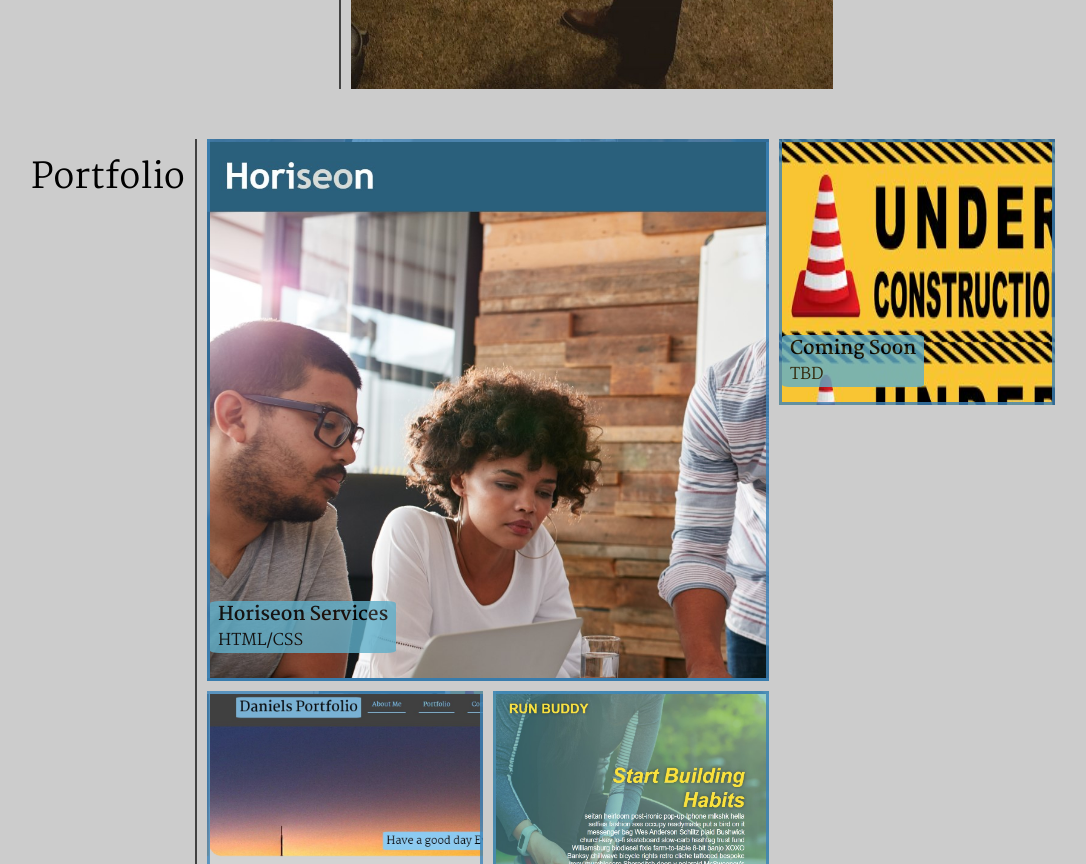
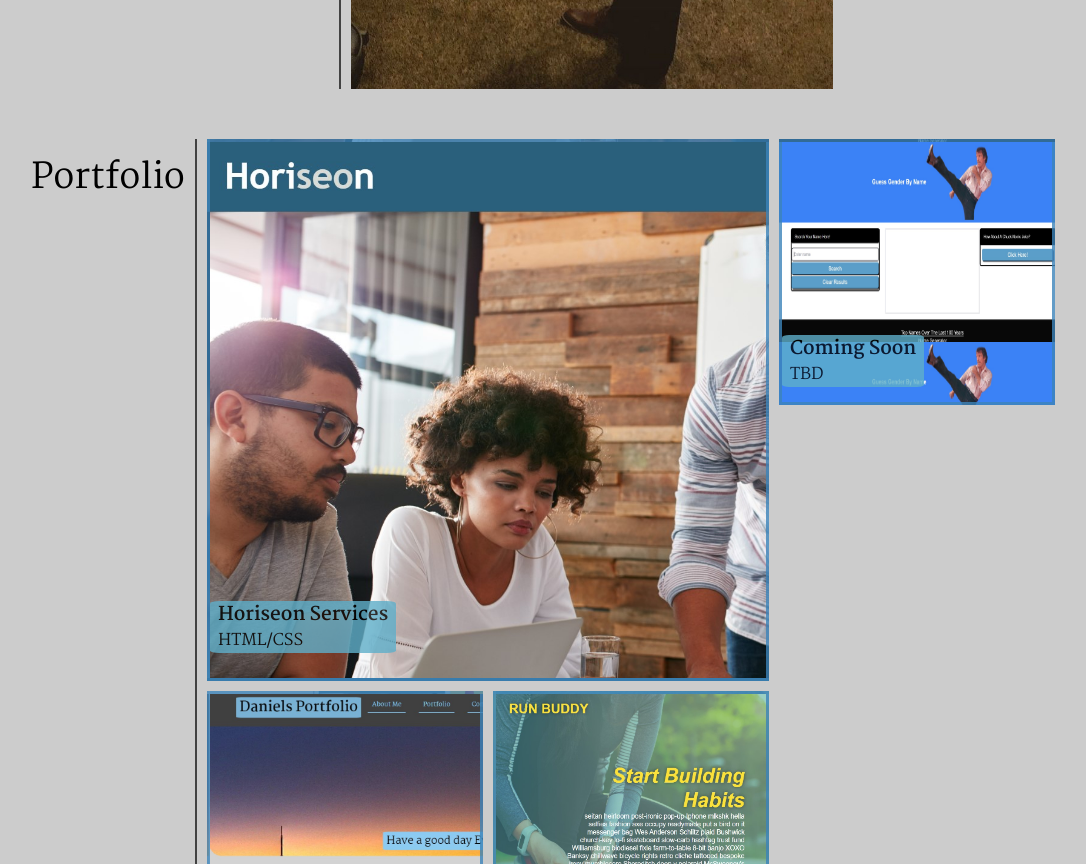
Before and after one commit to DanielOrnelas01/dans-portfolio, a plain HTML site: page index.html in a window 1280 px wide. Shown: the part 1220-2084 px from the top of the page, without its empty margins (97-1183 px from the left). Drawn offline with Linux system fonts and the light colour scheme; a web font is replaced by a local one.

Commit message:
added project

```diff
--- a/index.html
+++ b/index.html
@@ -90,8 +90,8 @@
                         <span class="lower-text">HTML/CSS</span>
                     </span>
                 </div>
-                <div onclick="projectClicked('dans-portfolio')"
-                    alt="Image Displaying the Web Api Code Quiz landing Page" title="Coming soon landing page"
+                <div onclick="projectClicked('project-1')"
+                    alt="project-1" title="project-1"
                     style="cursor: pointer;" class="coming-soon2">
                     <span class="span-background">
                         <h3>Coming Soon</h3>
@@ -140,8 +140,8 @@
                 window.open("https://danielornelas01.github.io/run-buddy/");
             } else if (input == 'dans-portfolio') {
                 window.open("https://danielornelas01.github.io/dans-portfolio/");
-            } else if (input == 'dans-portfolio') {
-                window.open("https://danielornelas01.github.io/dans-portfolio/");
+            } else if (input == 'project-1') {
+                window.open("https://danielornelas01.github.io/project-1/");
 
             }
         };
--- a/style.css
+++ b/style.css
@@ -267,7 +267,7 @@ footer a {
     grid-column: 4 / span 1;
     grid-row: 1 / span 3;
 
-    background-image: url("./assets/images/under\ construction.jpg");
+    background-image: url("./assets/images/chuck.jpg");
     background-size: 300px 200px, cover;
     display: flex;
     align-items: flex-end;
```
Also changed, not shown: assets/images/chuck.jpg (added).
